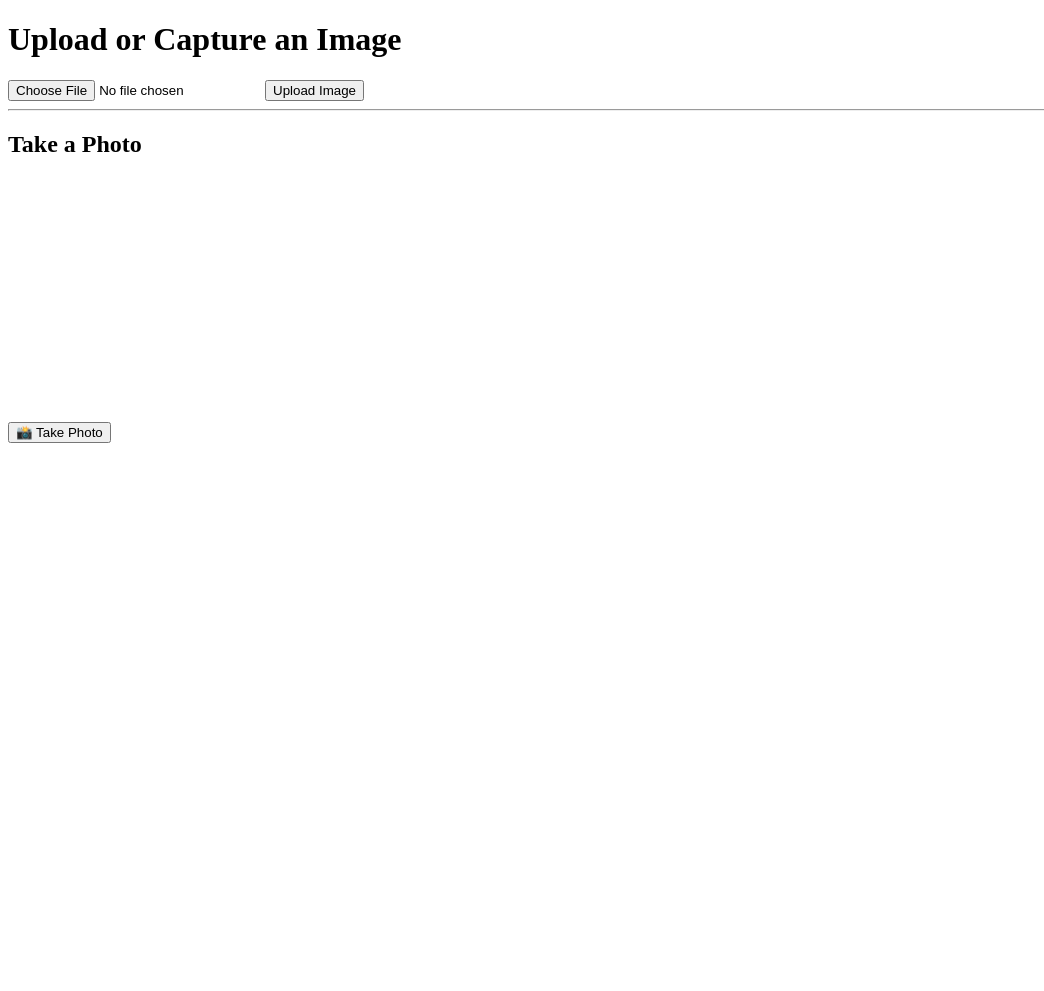
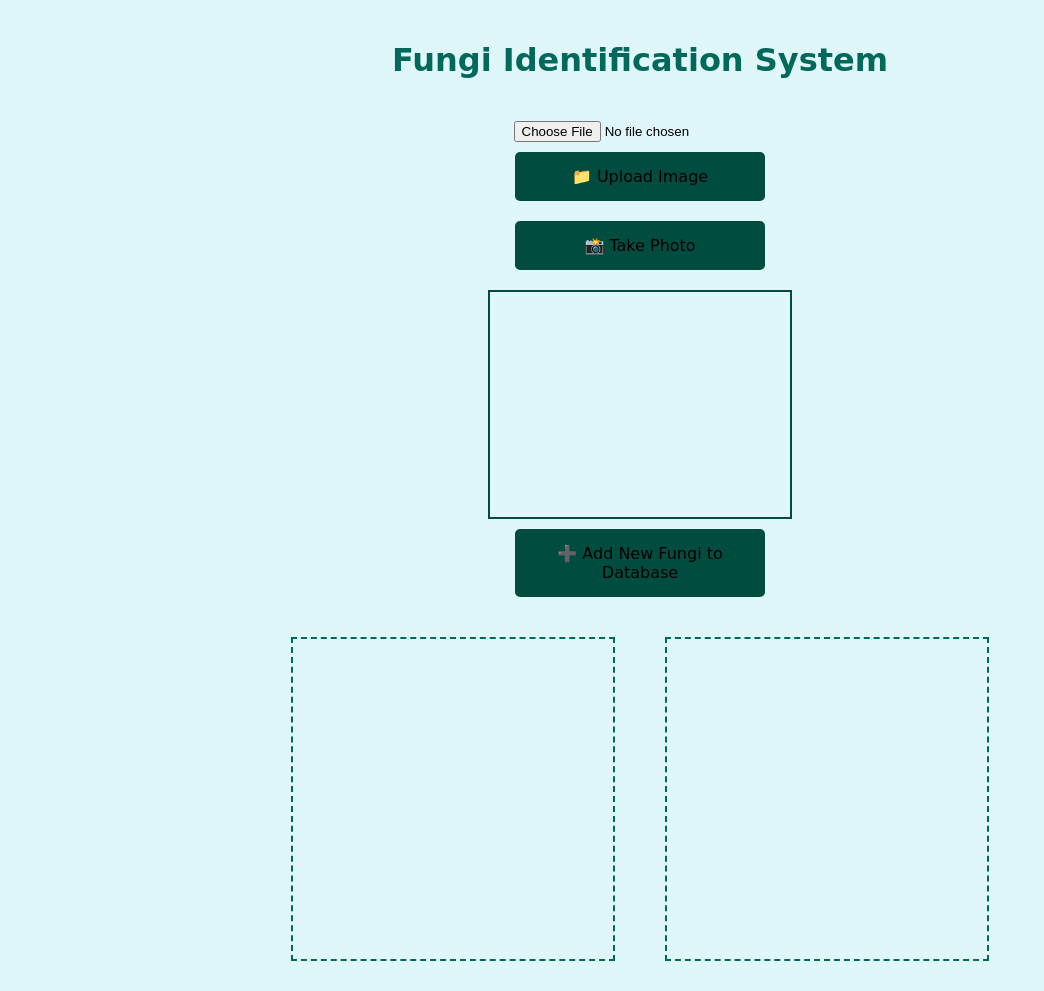
Before and after one commit to oOoStanleyoOo/labscope-environmental-fungal-infections, a Flask app: page / in a window 1280 px wide. Shown: the whole page, without its empty margins (0-1044 px from the left). Before the commit the page ends 443 px from the top, so only its background shows below. Run offline with Flask 3, Linux system fonts and the light colour scheme.

Commit message:
Update index.html

```diff
--- a/templates/index.html
+++ b/templates/index.html
@@ -1,32 +1,130 @@
-<!-- index.html -->
 <!DOCTYPE html>
 <html lang="en">
 <head>
     <meta charset="UTF-8">
-    <title>Fungi Identifier</title>
+    <title>🌿 Fungi Identifier</title>
+    <style>
+        body {
+            background-color: #e0f7fa;
+            font-family: 'Comic Sans MS', cursive, sans-serif;
+            text-align: center;
+            margin: 0;
+            padding: 0;
+        }
+
+        h1 {
+            color: #00695c;
+            font-size: 32px;
+            padding: 20px;
+        }
+
+        .button {
+            background-color: #004d40;
+            color: black;
+            font-size: 16px;
+            font-family: 'Comic Sans MS', cursive;
+            border: 3px solid #004d40;
+            padding: 12px 24px;
+            margin: 10px;
+            border-radius: 5px;
+            cursor: pointer;
+            width: 250px;
+        }
+
+        .container {
+            display: flex;
+            justify-content: center;
+            gap: 50px;
+            padding: 30px;
+        }
+
+        .frame {
+            background-color: #e0f7fa;
+            border: 2px dashed #00695c;
+            padding: 10px;
+            width: 300px;
+            min-height: 300px;
+        }
+
+        .desc-box {
+            width: 90%;
+            margin: 30px auto;
+            background-color: #ffffff;
+            border: 2px solid #004d40;
+            padding: 15px;
+            font-family: Arial, sans-serif;
+            color: #004d40;
+            font-size: 14px;
+            height: 200px;
+            overflow-y: auto;
+        }
+
+        video, canvas {
+            display: block;
+            margin: 0 auto;
+            border: 2px solid #004d40;
+            margin-top: 10px;
+        }
+    </style>
 </head>
 <body>
-    <h1>Upload or Capture an Image</h1>
 
-    <!-- Upload form -->
+    <h1>Fungi Identification System</h1>
+
+    <!-- Upload Image Form -->
     <form method="POST" action="/identify" enctype="multipart/form-data">
-        <input type="file" name="image" accept="image/*">
-        <button type="submit">Upload Image</button>
+        <input type="file" name="image" accept="image/*" required>
+        <br>
+        <button class="button" type="submit">📁 Upload Image</button>
     </form>
 
-    <hr>
+    <!-- Take Photo -->
+    <button class="button" id="snap">📸 Take Photo</button>
+    <video id="video" width="300" height="225" autoplay></video>
+    <canvas id="canvas" width="300" height="225" style="display:none;"></canvas>
 
-    <!-- Webcam capture -->
-    <h2>Take a Photo</h2>
-    <video id="video" width="320" height="240" autoplay></video>
-    <br>
-    <button id="snap">📸 Take Photo</button>
-    <canvas id="canvas" width="320" height="240" style="display:none;"></canvas>
-
+    <!-- Hidden Camera Form -->
     <form id="cameraForm" method="POST" action="/identify" enctype="multipart/form-data" style="display:none;">
-        <input type="hidden" name="from_camera" value="true">
         <input type="file" id="hiddenFile" name="image">
     </form>
+
+    <!-- Add New Fungi -->
+    <form action="/add">
+        <button class="button" type="submit">➕ Add New Fungi to Database</button>
+    </form>
+
+    <!-- Result -->
+    {% with messages = get_flashed_messages() %}
+        {% if messages %}
+            <p style="color: red; font-weight: bold;">{{ messages[0] }}</p>
+        {% endif %}
+    {% endwith %}
+
+    {% if match_name %}
+        <h2 style="color: green;">✅ Match: {{ match_name }} (Score: {{ match_score }})</h2>
+    {% endif %}
+
+    <div class="container">
+        <div class="frame">
+            {% if user_image %}
+                <img src="{{ user_image }}" width="300"><br>
+                <p>Your Image</p>
+            {% endif %}
+        </div>
+
+        <div class="frame">
+            {% if match_image %}
+                <img src="{{ match_image }}" width="300"><br>
+                <p>{{ match_name }}</p>
+            {% endif %}
+        </div>
+    </div>
+
+    {% if description %}
+        <div class="desc-box">
+            {{ description }}
+        </div>
+    {% endif %}
 
     <script>
         const video = document.getElementById('video');
@@ -35,16 +133,16 @@
         const hiddenFile = document.getElementById('hiddenFile');
         const cameraForm = document.getElementById('cameraForm');
 
-        // Start camera
+        // Start camera stream
         navigator.mediaDevices.getUserMedia({ video: true })
             .then(stream => {
                 video.srcObject = stream;
             })
             .catch(err => {
-                alert("Cannot access webcam: " + err);
+                alert("Webcam access denied or unavailable.");
             });
 
-        // Take photo and send to Flask
+        // Take photo
         snap.addEventListener("click", function () {
             canvas.getContext('2d').drawImage(video, 0, 0, canvas.width, canvas.height);
             canvas.toBlob(blob => {
@@ -56,5 +154,6 @@
             }, 'image/jpeg');
         });
     </script>
+
 </body>
 </html>
```
